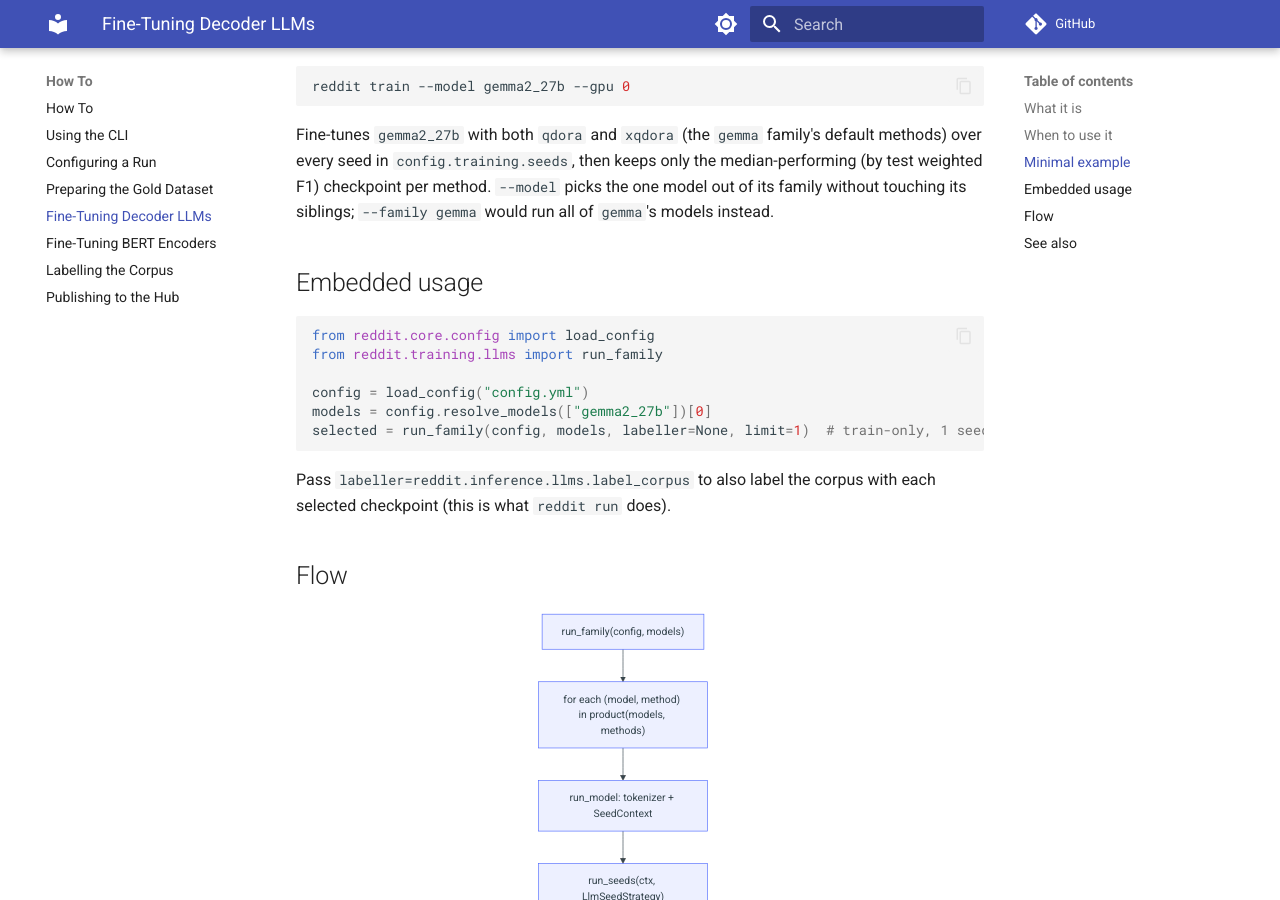
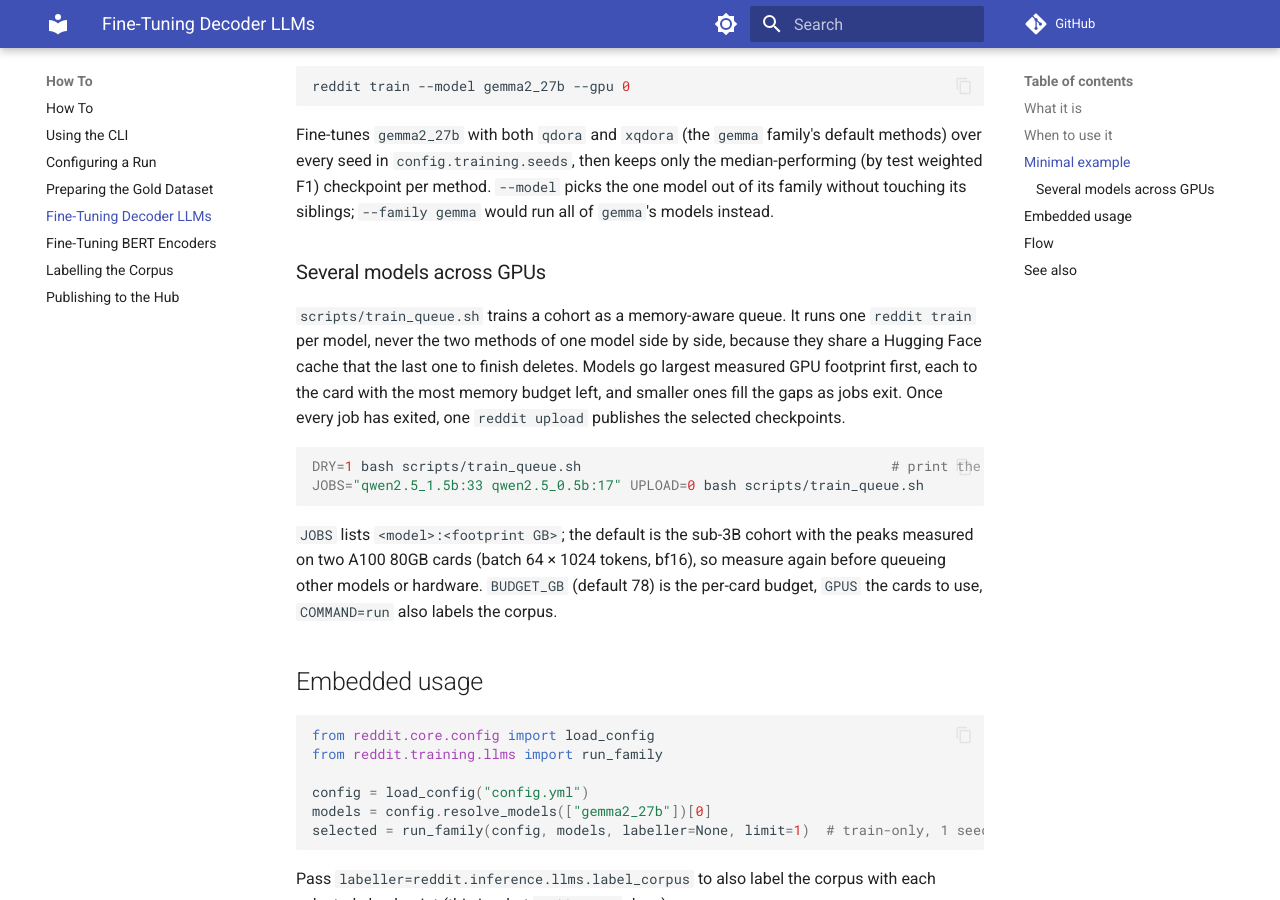
Before and after one commit to andrea-dm/reddit-pulse, an MkDocs documentation site: the page built from docs/how_to/fine-tuning-decoder-llms.md, in a window 1280 px wide and 900 px high, scrolled down 599 px. Built offline with MkDocs 1.6.1 and Material for MkDocs 9.7.7, drawn with Linux system fonts in a browser that asks for light colours; comment, search, counter and statistics services are not loaded.

Commit message:
feat(scripts): add the memory-aware GPU queue launcher
scripts/train_queue.sh is the launcher that trained the sub-3B cohort on
2026-09-13, now tracked. It runs one `reddit train` per model, largest
measured footprint first, each on the card with the most budget left,
smaller jobs filling the gaps as others exit, then one `reddit upload`.

Compared with the untracked original: JOBS and GPUS are configurable and
JOBS is sorted by footprint whatever order it is given in, `reddit` comes
from PATH (REDDIT overrides it), and malformed jobs are rejected. The
decoder-LLM how-to and the README describe it.

````diff
--- a/docs/how_to/fine-tuning-decoder-llms.md
+++ b/docs/how_to/fine-tuning-decoder-llms.md
@@ -27,6 +27,27 @@ family's default methods) over every seed in `config.training.seeds`, then
 keeps only the median-performing (by test weighted F1) checkpoint per
 method. `--model` picks the one model out of its family without touching
 its siblings; `--family gemma` would run all of `gemma`'s models instead.
+
+### Several models across GPUs
+
+`scripts/train_queue.sh` trains a cohort as a memory-aware queue. It runs
+one `reddit train` per model, never the two methods of one model side by
+side, because they share a Hugging Face cache that the last one to finish
+deletes. Models go largest measured GPU footprint first, each to the card
+with the most memory budget left, and smaller ones fill the gaps as jobs
+exit. Once every job has exited, one `reddit upload` publishes the selected
+checkpoints.
+
+```bash
+DRY=1 bash scripts/train_queue.sh                                      # print the first wave, launch nothing
+JOBS="qwen2.5_1.5b:33 qwen2.5_0.5b:17" UPLOAD=0 bash scripts/train_queue.sh
+```
+
+`JOBS` lists `<model>:<footprint GB>`; the default is the sub-3B cohort
+with the peaks measured on two A100 80GB cards (batch 64 × 1024 tokens,
+bf16), so measure again before queueing other models or hardware.
+`BUDGET_GB` (default 78) is the per-card budget, `GPUS` the cards to use,
+`COMMAND=run` also labels the corpus.
 
 ## Embedded usage
 
````
Also changed, not shown: CHANGELOG.md (+5 -0 lines), README.md (+3 -1 lines), 1 other file.
